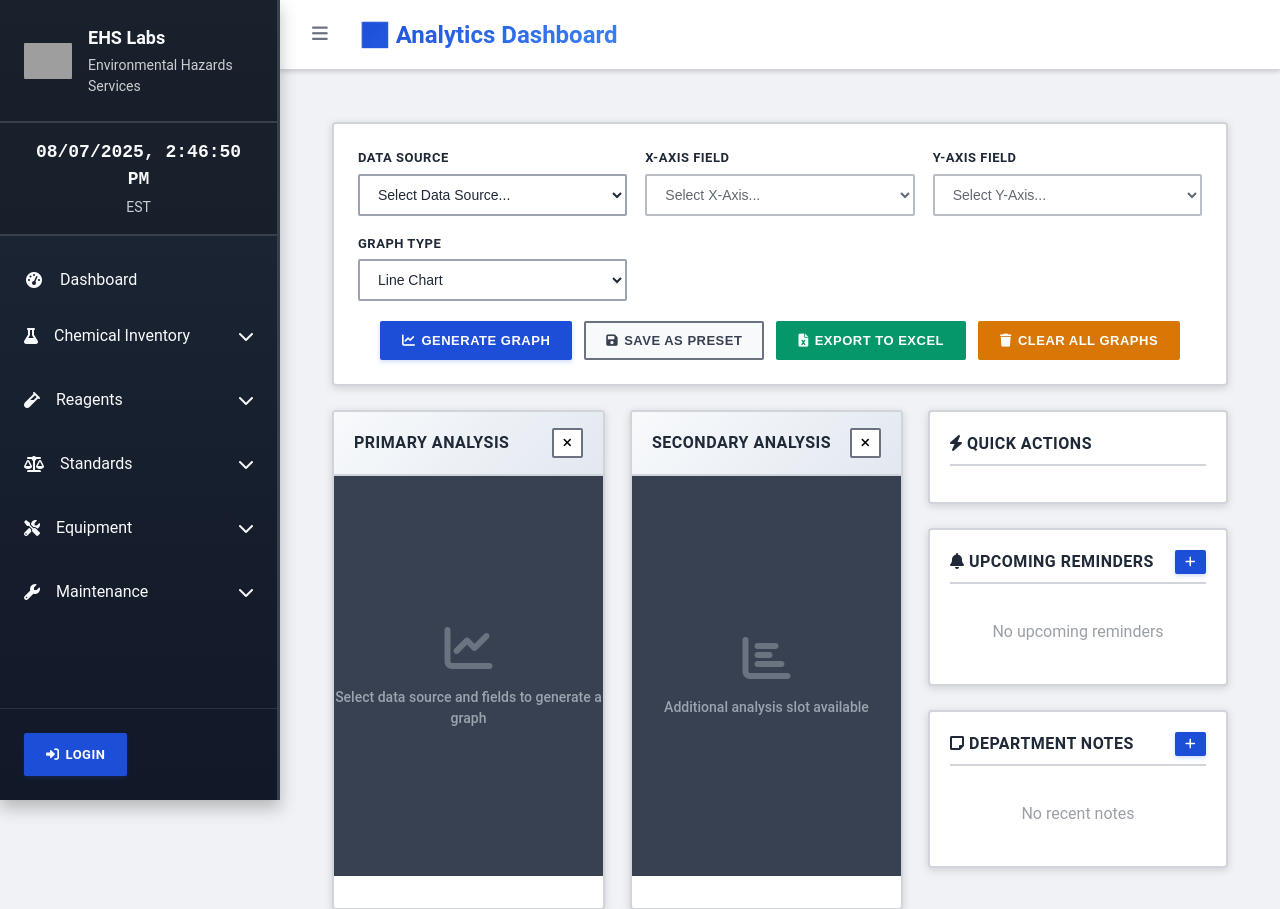
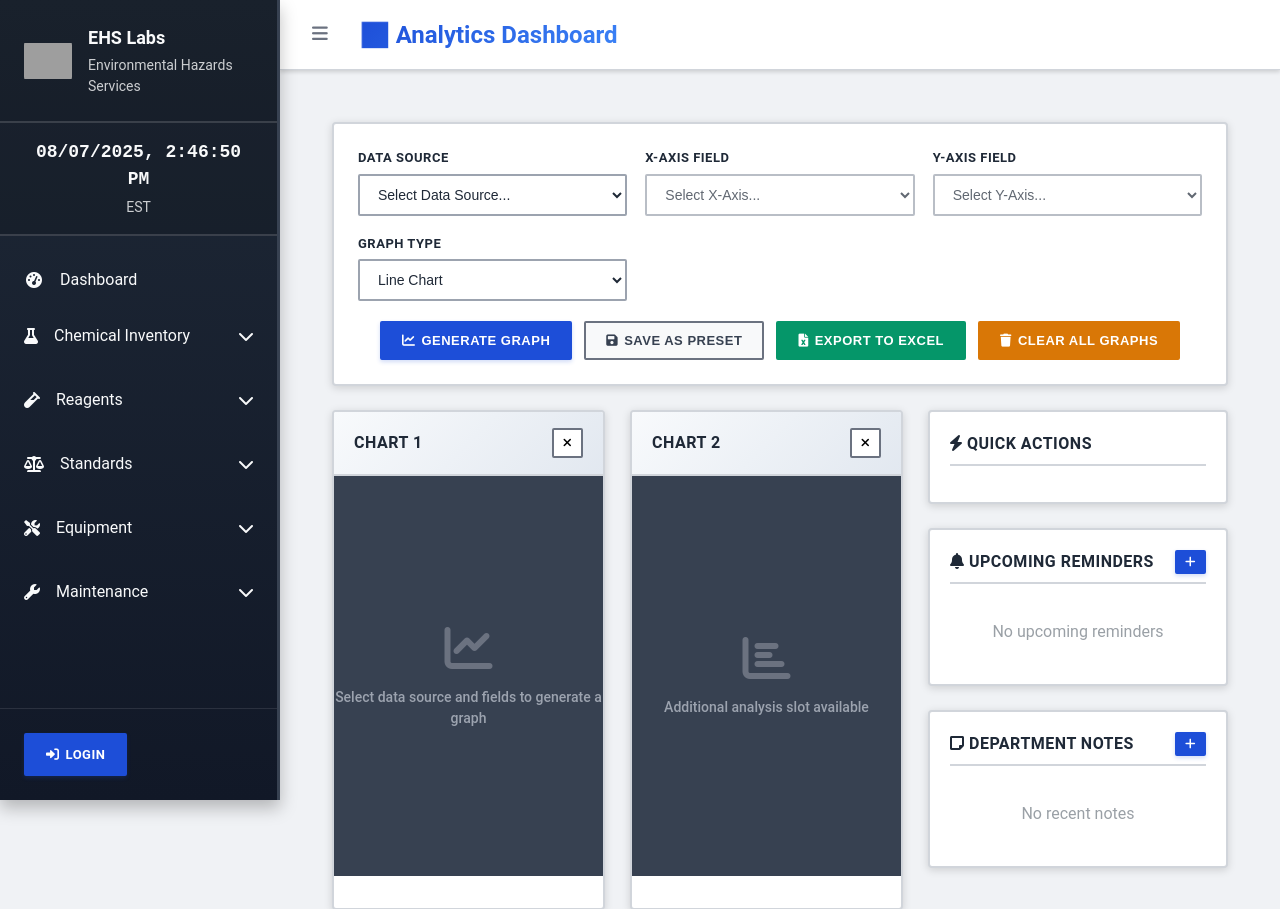
Before and after one commit to labrat420-69/ehs-electronic-journal, a Python web app: template frontend/templates/analytics/dashboard.html in a window 1280 px wide. Shown: the top 909 px of the page. Run offline with Jinja, Linux system fonts and the light colour scheme; the template is opened without the code that fills it, so the values that code supplies are empty; some libraries are stand-ins or nearby versions; grey boxes are pictures that could not be loaded.

Commit message:
Change analytics dashboard chart labels from Analysis to Chart 1/Chart 2
Co-authored-by: labrat420-69 <224840331+labrat420-69@users.noreply.github.com>

```diff
--- a/frontend/templates/analytics/dashboard.html
+++ b/frontend/templates/analytics/dashboard.html
@@ -355,7 +355,7 @@
             <div class="graphs-container" id="graphs-container">
                 <div class="graph-card" id="graph-1">
                     <div class="graph-header">
-                        <h3 class="graph-title">Primary Analysis</h3>
+                        <h3 class="graph-title">Chart 1</h3>
                         <div class="graph-actions">
                             <button class="graph-btn" onclick="removeGraph(1)" title="Remove Graph">
                                 <i class="fas fa-times"></i>
@@ -372,7 +372,7 @@
 
                 <div class="graph-card" id="graph-2">
                     <div class="graph-header">
-                        <h3 class="graph-title">Secondary Analysis</h3>
+                        <h3 class="graph-title">Chart 2</h3>
                         <div class="graph-actions">
                             <button class="graph-btn" onclick="removeGraph(2)" title="Remove Graph">
                                 <i class="fas fa-times"></i>
```
